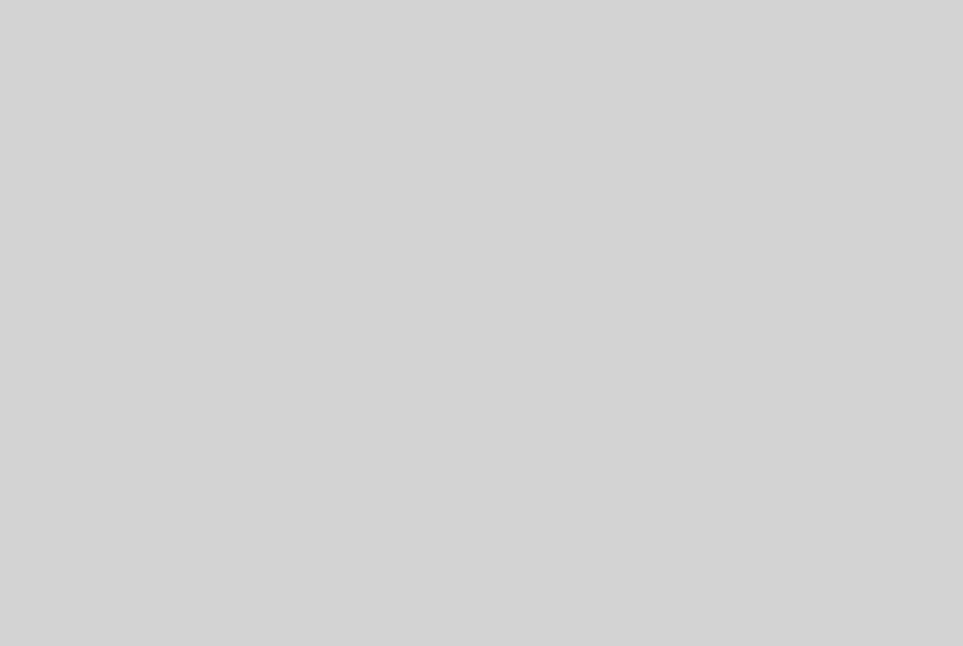
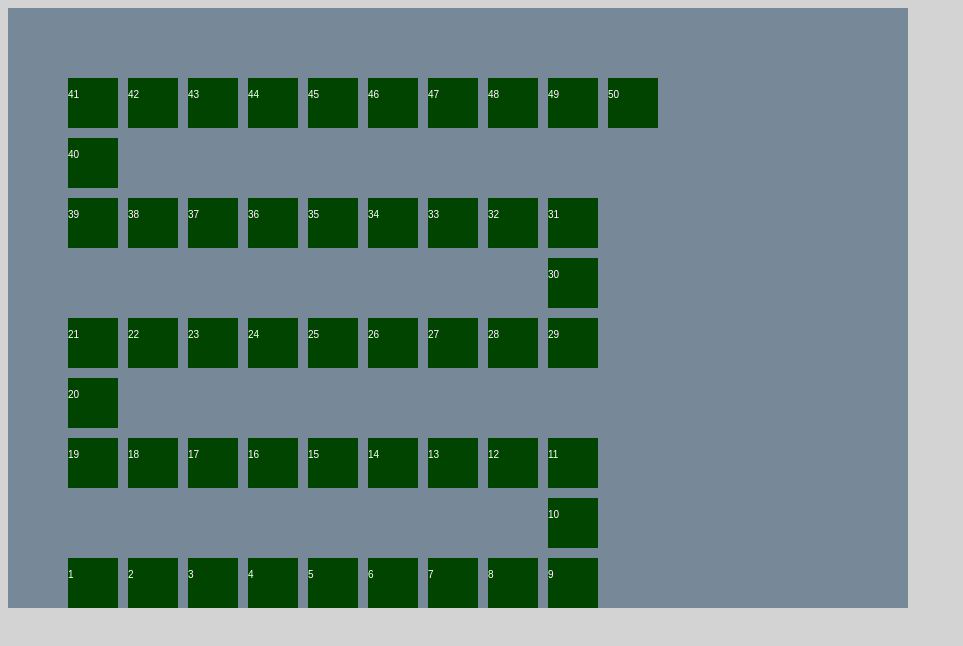
Before and after one commit to oliebolhunter/m2flexjs, a plain HTML site: page index.html in a window 1280 px wide. Shown: the whole page, without its empty margins (0-963 px from the left). Drawn offline with Linux system fonts and the light colour scheme.

Commit message:
board draw

```diff
--- a/app.js
+++ b/app.js
@@ -1,3 +1,8 @@
+let boardPositionSize= 50;
+let pawnPositions = [];
+let boardPositions= [];
+let playerAmountButtons = [];
+
 const gamestate_start=0;
 const gamestate_ingame=1;
 const gamestate_gameover=2;
@@ -8,3 +13,66 @@ const ingamestate_end=0;
 
 let canvas = document.getElementById("canvas");
 let g = canvas.getContext("2d");
+
+function createRect(x,y,w,h)
+{
+    let rectangle = {
+        x:x,
+        y:y,
+        x2:x+w,
+        y2:y+h,
+        w:w,
+        h:h
+    };
+    return rectangle;
+}
+function clearCanvas()
+{
+    g.fillStyle = "lightslategrey";
+    g.fillRect(0,0, canvas.clientWidth, canvas.height);
+}
+
+function draw()
+{
+    clearCanvas();
+    for(let i =0 ; i<boardPositions.length;i++)
+    {
+        let pos = boardPositions[i];
+
+        g.fillStyle  = "#004400";
+
+        g.fillRect(pos.x,pos.y,pos.w,pos.h);
+        g.fillStyle  = "#FFFFFF";
+        g.fillText((i+1)+"",pos.x,pos.y+20);
+    }
+}
+function createBoardPositions()
+{
+    let x= 0;
+    let y = canvas.height-boardPositionSize;
+    let path = [1, 1, 1, 1, 1, 1, 1, 1, 1, 0, 0, 3, 3, 3, 3, 3, 3, 3, 3, 0, 0, 1, 1, 1, 1, 1, 1, 1, 1, 0, 0, 3, 3, 3, 3, 3, 3, 3, 3, 0, 0, 1, 1, 1, 1, 1, 1, 1, 1, 1] ;
+
+    for(let i =0 ; i<path.length;i++)
+    {
+
+        if(path[i] == 1)
+        {
+
+            x = x + boardPositionSize+10;
+        }
+        else if(path[i] == 3)
+        {
+
+            x = x - boardPositionSize-10;
+        }
+        else if(path[i] == 0)
+        {
+
+            y = y - boardPositionSize-10;
+        }
+        boardPositions.push(createRect(x,y,boardPositionSize,boardPositionSize));
+    }
+}
+createBoardPositions();
+draw();
+console.log("hallo");
--- a/index.html
+++ b/index.html
@@ -1,12 +1,11 @@
 <!DOCTYPE html>
 <html lang="en">
 <head>
-    <meta charset="UTF-8">
-    <meta name="viewport" content="width=device-width, initial-scale=1.0">
+    <script type="text/javascript" defer src="app.js"></script>
     <title>Document</title>
 </head>
 <body style="background-color: lightgray;">
-    <canvas id="canvas" widht="900" height="600">
+    <canvas id="canvas" width="900" height="600">
 
     </canvas>
 </body>
```
